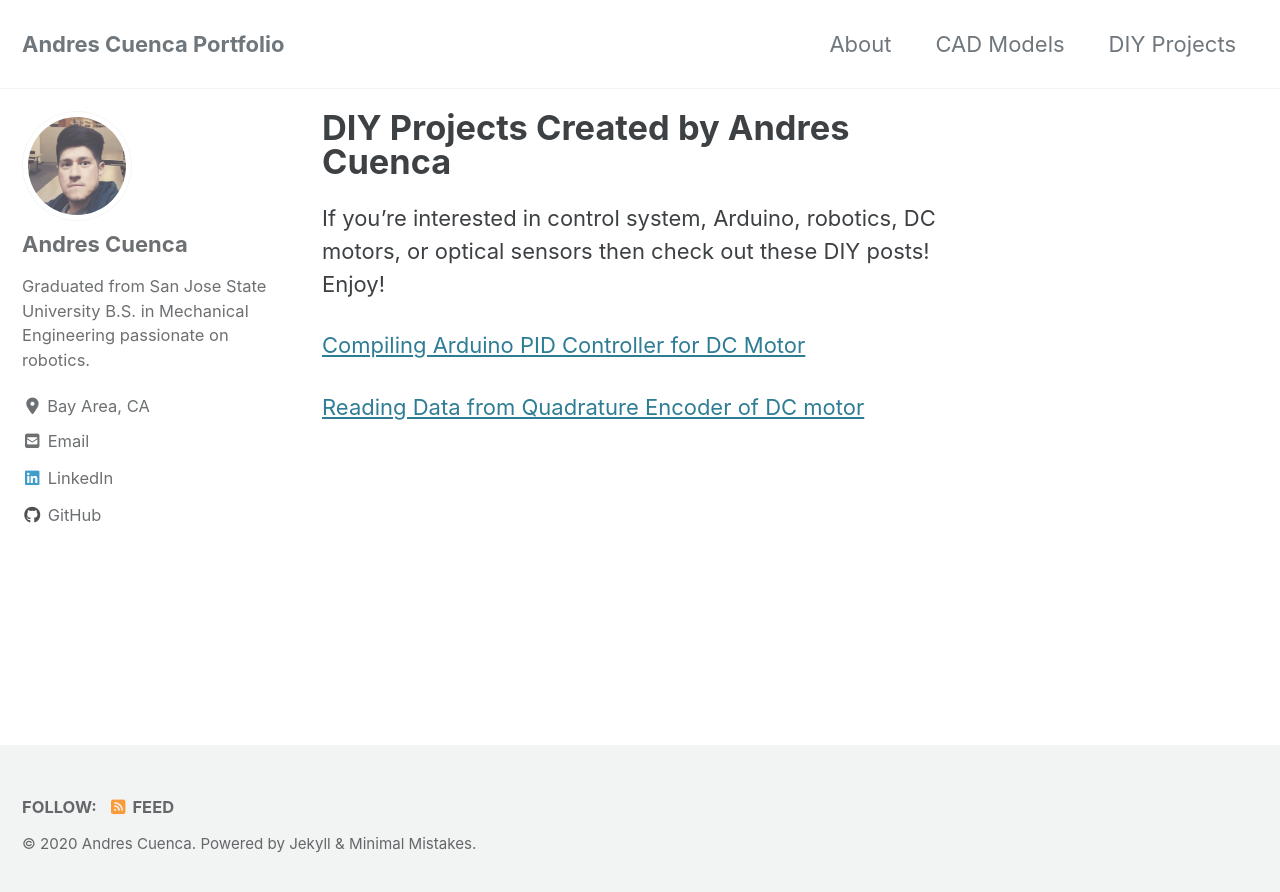
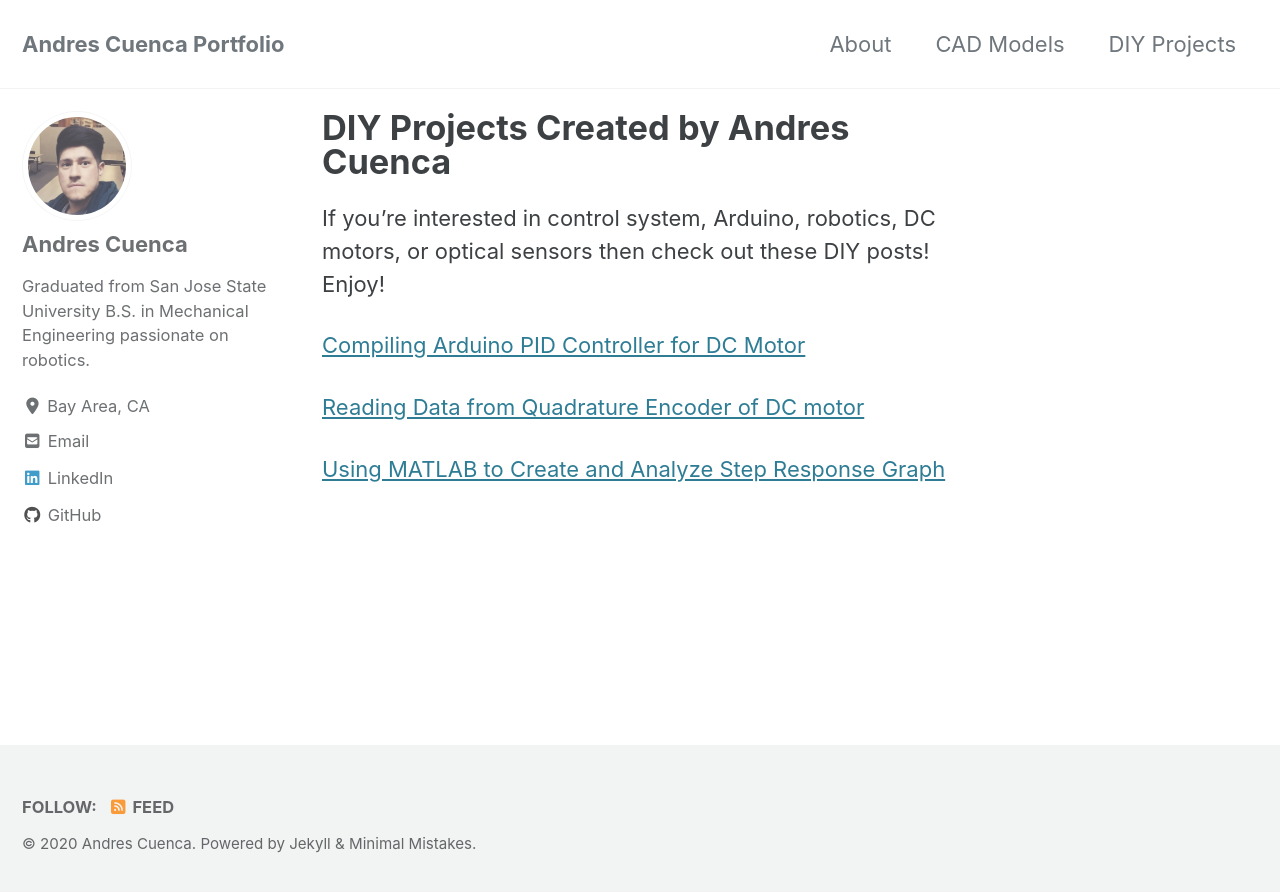
Before and after one commit to Cuenca-Andres/Cuenca-Portfolio.github.io, a Jekyll site: the page built from _pages/DIY-Projects.md, in a window 1280 px wide. Shown: the top 892 px of the page. Built offline with Jekyll 4.4.1, drawn with Linux system fonts in a browser that asks for light colours; cached includes are drawn as plain includes; nearby versions of some CDN libraries.

Commit message:
adds link for MATLAB PID post on the page

```diff
--- a/_pages/DIY-Projects.md
+++ b/_pages/DIY-Projects.md
@@ -12,3 +12,5 @@ Enjoy!
 [Compiling Arduino PID Controller for DC Motor](https://cuenca-andres.github.io/Cuenca-Portfolio.github.io/DC-motorPID/)
 
 [Reading Data from Quadrature Encoder of DC motor](https://cuenca-andres.github.io/Cuenca-Portfolio.github.io/DC_motor_quad/)
+
+[Using MATLAB to Create and Analyze Step Response Graph](https://cuenca-andres.github.io/Cuenca-Portfolio.github.io/DervingPlant-PID-SCARA/)
```
